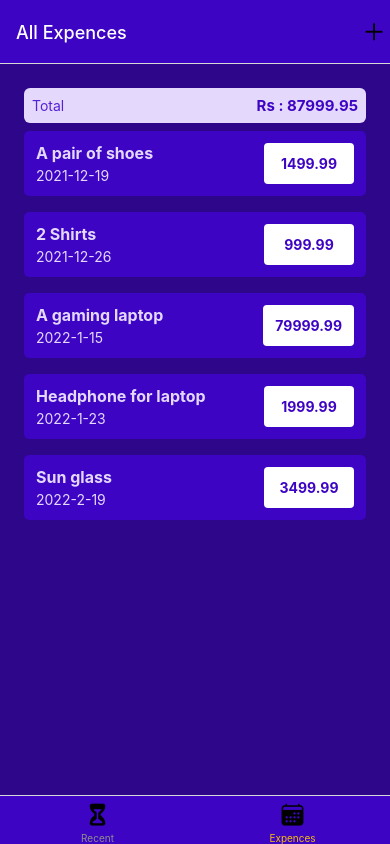
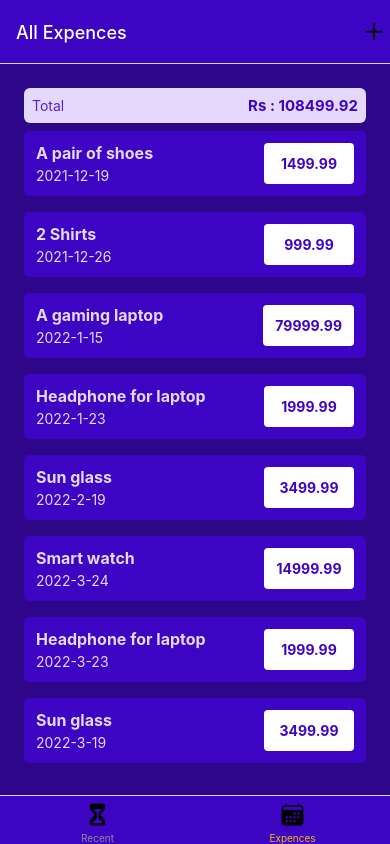
Before and after one commit to jeothankachan270898/ExpenceTracker, a React Native app: screen /AllExpences in a window 390 px wide. Built offline with nearby package versions, Linux system fonts and the light colour scheme.

Commit message:
Context api added

```diff
--- a/App.js
+++ b/App.js
@@ -9,6 +9,7 @@ import AllExpences from './screens/AllExpences';
 import ManageExpences from './screens/ManageExpences';
 import RecentExpences from './screens/RecentExpences';
 import IconButtons from './components/Ui/IconButton';
+import ExpencesContextProvider from './store/Expences_context';
 
 const Stack = createNativeStackNavigator();
 const Tab = createBottomTabNavigator();
@@ -50,6 +51,7 @@ export default function App() {
   return (
     <>
     <StatusBar style="auto" />
+    <ExpencesContextProvider>
     <NavigationContainer>
       <Stack.Navigator
       screenOptions={{
@@ -67,6 +69,7 @@ export default function App() {
         />
       </Stack.Navigator>
     </NavigationContainer>
+    </ExpencesContextProvider>
     </>
 
 
--- a/Util/date.js
+++ b/Util/date.js
@@ -1,3 +1,8 @@
 export function getFormatedDate (date){
     return `${date.getFullYear()}-${date.getMonth()+1}-${date.getDate()}`;
 }
+
+export function getDateMinusDays(date , days)
+{
+    return new Date(date.getFullYear(),date.getMonth(),date.getDate() - days)
+}
--- a/components/Expences/ExpencesOutput.js
+++ b/components/Expences/ExpencesOutput.js
@@ -4,44 +4,13 @@ import { GlobalStyles } from '../../constants/styles';
 import ExpencesList from './ExpencesList';
 import ExpencesSummary from './ExpencesSummury';
 
-    const DUMMY_EXPENCES = [
-        {
-            id : 'e1',
-            description : 'A pair of shoes',
-            amount : 1499.99,
-            date : new Date('2021-12-19')
-        },
-        {
-            id : 'e2',
-            description : '2 Shirts',
-            amount : 999.99,
-            date : new Date('2021-12-26')
-        },
-        {
-            id : 'e3',
-            description : 'A gaming laptop',
-            amount : 79999.99,
-            date : new Date('2022-01-15')
-        },
-        {
-            id : 'e4',
-            description : 'Headphone for laptop',
-            amount : 1999.99,
-            date : new Date('2022-01-23')
-        },
-        {
-            id : 'e5',
-            description : 'Sun glass',
-            amount : 3499.99,
-            date : new Date('2022-02-19')
-        }
-    ];
+
 
 function ExpencesOutput ({ expences , expencesPeriod}){
     return(
         <View style={styles.container}>
-         <ExpencesSummary  expences={DUMMY_EXPENCES} periodName={expencesPeriod}/>
-         <ExpencesList expences={DUMMY_EXPENCES}/>
+         <ExpencesSummary  expences={expences} periodName={expencesPeriod}/>
+         <ExpencesList expences={expences}/>
     </View>
     );
 
--- a/screens/AllExpences.js
+++ b/screens/AllExpences.js
@@ -1,6 +1,9 @@
+import { useContext } from "react";
 import ExpencesOutput from "../components/Expences/ExpencesOutput";
+import { ExpencesContext } from "../store/Expences_context";
 
 function AllExpences (){
-return <ExpencesOutput expencesPeriod="Total"/>
+   const expenceCtx = useContext(ExpencesContext)
+return <ExpencesOutput expences={expenceCtx.expences} expencesPeriod="Total"/>
 }
 export default AllExpences;
--- a/screens/RecentExpences.js
+++ b/screens/RecentExpences.js
@@ -1,6 +1,18 @@
+import { useContext } from "react";
 import ExpencesOutput from "../components/Expences/ExpencesOutput";
+import { ExpencesContext } from "../store/Expences_context";
+import { getDateMinusDays } from "../Util/date";
 
 function RecentExpences (){
-return <ExpencesOutput expencesPeriod="Last 7 Days"/>
+ const expenceCtx =   useContext(ExpencesContext)
+
+ const recentExpences = expenceCtx.expences.filter((expence) =>{
+     const today = new Date();
+     const date7Daysago = getDateMinusDays(today, 7);
+
+     return expence.date > date7Daysago;
+
+ })
+return <ExpencesOutput expences={recentExpences} expencesPeriod="Last 7 Days"/>
 }
 export default RecentExpences;
--- /dev/null
+++ b/store/Expences_context.js
@@ -0,0 +1,104 @@
+import { createContext, useReducer} from 'react';
+
+const DUMMY_EXPENCES = [
+    {
+        id : 'e1',
+        description : 'A pair of shoes',
+        amount : 1499.99,
+        date : new Date('2021-12-19')
+    },
+    {
+        id : 'e2',
+        description : '2 Shirts',
+        amount : 999.99,
+        date : new Date('2021-12-26')
+    },
+    {
+        id : 'e3',
+        description : 'A gaming laptop',
+        amount : 79999.99,
+        date : new Date('2022-01-15')
+    },
+    {
+        id : 'e4',
+        description : 'Headphone for laptop',
+        amount : 1999.99,
+        date : new Date('2022-01-23')
+    },
+    {
+        id : 'e5',
+        description : 'Sun glass',
+        amount : 3499.99,
+        date : new Date('2022-02-19')
+    },
+    {
+        id : 'e6',
+        description : 'Smart watch',
+        amount : 14999.99,
+        date : new Date('2022-03-24')
+    },
+    {
+        id : 'e7',
+        description : 'Headphone for laptop',
+        amount : 1999.99,
+        date : new Date('2022-03-23')
+    },
+    {
+        id : 'e8',
+        description : 'Sun glass',
+        amount : 3499.99,
+        date : new Date('2022-03-19')
+    },
+];
+
+export const ExpencesContext = createContext({
+    expences : [],
+    addExpences: () =>{},
+    deleteExpences: () => {},
+    updateExpences: () => {}
+})
+
+function expenceReducer (state, action){
+    switch(action.type){
+        case 'ADD':
+            const id = new Date().toString() + Math.random().toString();
+            return [{...action.payload,id : id},...state];
+        case 'UPDATE':
+            const updatableExpenceIndex = state.findIndex(
+                (expence) => expence.id === action.payload.id);
+                const updatableExpence = state[updatableExpenceIndex];
+                const updatedItems = { ...updatableExpence,...action.payload.data};
+                const updatedExpence = [...state];
+                updatedExpence[updatableExpenceIndex]= updatedItems;
+                return updatedExpence;
+        case 'DELETE':
+             return state.filter((expence)=>expence.id !== action.payload);
+        default:
+            return state;
+    }
+}
+
+function ExpencesContextProvider ({children}){
+    const [expenceState , dispatch] = useReducer(expenceReducer, DUMMY_EXPENCES);
+
+    function addExpences({expenceData}) {
+        dispatch({type: 'ADD', payload: expenceData});
+    }
+    function deleteExpences({id}) {
+        dispatch({type : 'DELETE', payload: id})
+    }
+    function updateExpences({id , expenceData})  {
+        dispatch({type : 'UPDATE', payload:{id :id ,data: expenceData}})
+    }
+
+
+    const value = {
+        expences : expenceState,
+        addExpences: addExpences,
+        deleteExpences: deleteExpences,
+        updateExpences: updateExpences
+    };
+
+    return <ExpencesContext.Provider value={value}>{children}</ExpencesContext.Provider>
+}
+export default ExpencesContextProvider;
```
